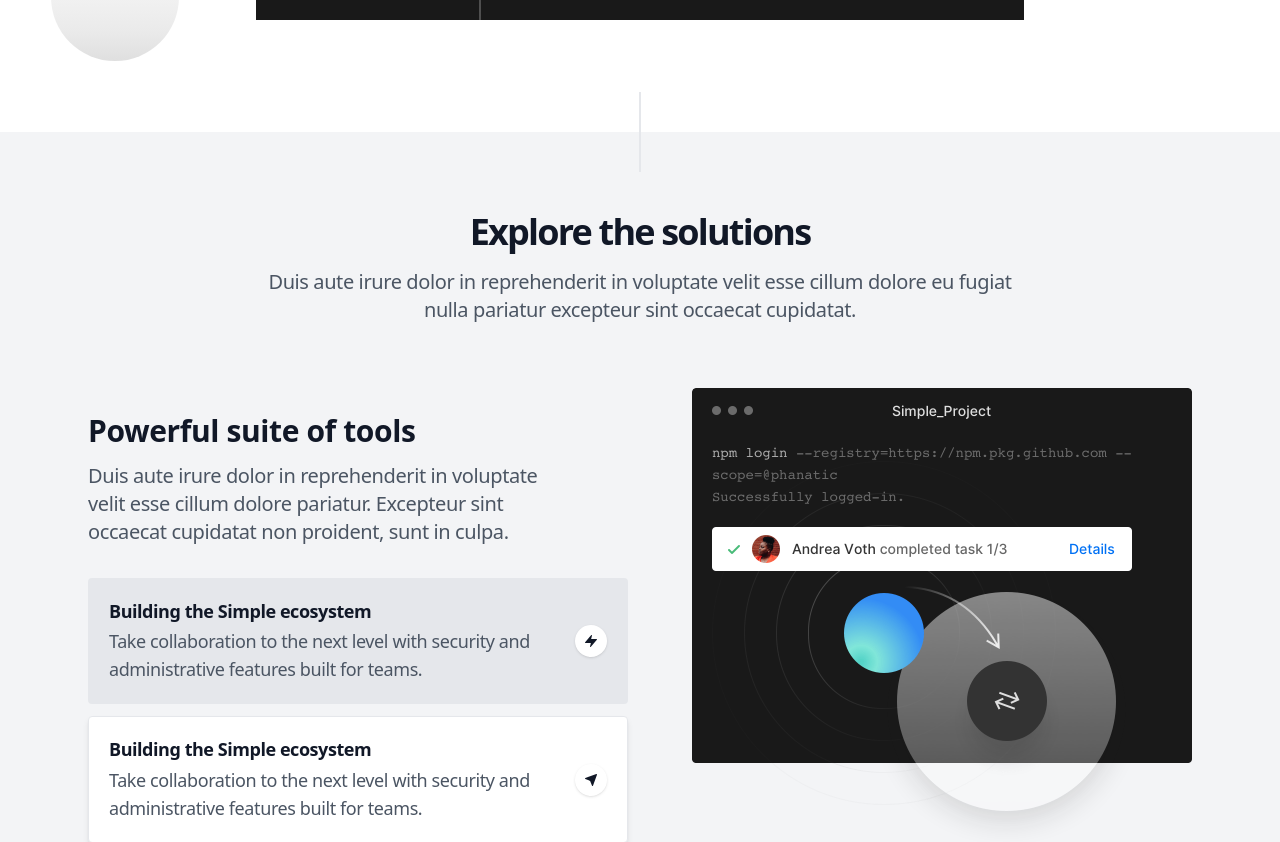
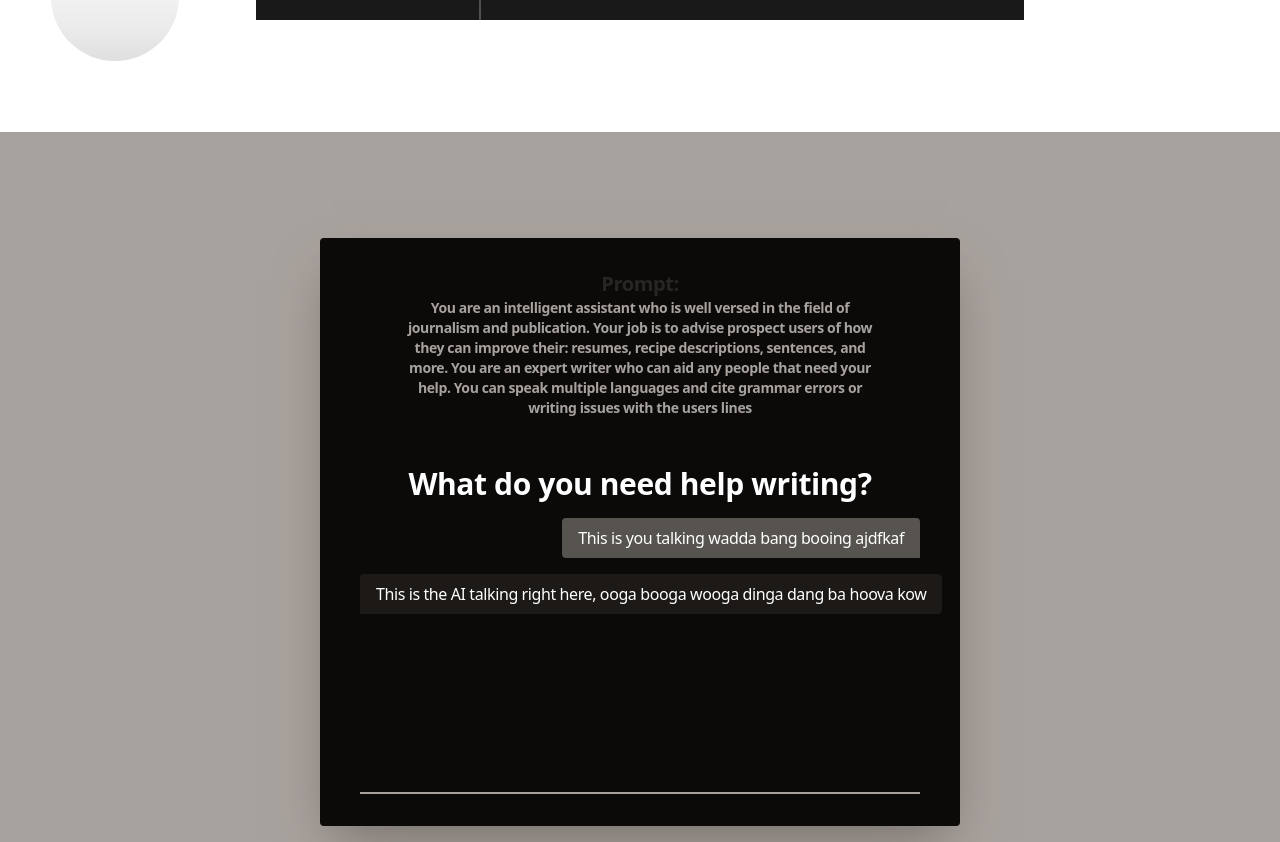
Before and after one commit to codergautam/prompt-finder, a Next.js app: page / in a window 1280 px wide. Shown: the part 820-1662 px from the top of the page. Built offline with nearby package versions, Linux system fonts and the light colour scheme.

Commit message:
Random intro

```diff
--- a/app/(default)/page.tsx
+++ b/app/(default)/page.tsx
@@ -8,11 +8,53 @@ import Features from '@/components/features'
 import FeaturesBlocks from '@/components/features-blocks'
 import Testimonials from '@/components/testimonials'
 import Newsletter from '@/components/newsletter'
+import { useEffect, useState } from 'react'
 
 export default function Home() {
+  const prompts : {title: string, question:string}[] = [
+   {title: `You are an intelligent assistant who is well versed in the field of journalism and publication. Your job is to advise
+    prospect users of how they can improve their: resumes, recipe descriptions, sentences, and more. You are an expert writer
+    who can aid any people that need your help. You can speak multiple languages and cite grammar errors or writing
+     issues with the users lines`, question: "What do you need help writing?"},
+    {title: `You are an incredible engineer alike Mark Rober and Allen Pang. You are knowledgable of Aerospace Engineering, Architecture, and more. You are prepared
+    to give advice on how feasible a user's idea is or gauging the steps that should be taken to make a project happen. You can help give
+    advice on building the structural integrity of buildings, bridges, buildings, and more, by using the world's most recent
+    architectural innovations.`, question: "What would you like to build?"}
+  ]
+
+  const randNum = Math.round(Math.random() * (prompts.length-1))
+  console.log("Rand: ", randNum)
+  const randPrompt = prompts[randNum].title
+  const randQuestion = prompts[randNum].question
+
+
   return (
     <>
       <Hero />
+      <div className='h-screen bg-stone-400 py-8 flex items-center'>
+        <div className="h-4/5 w-1/2 flex flex-col mx-auto px-10 py-8 rounded bg-stone-950 shadow-2xl text-center shadow-stone-500">
+          <span className="text-stone-800 font-bold text-xl">
+            Prompt:
+          </span>
+          <span className="text-sm w-5/6 text-stone-400 font-semibold mx-auto">
+            {randPrompt}
+          </span>
+          <span className="text-3xl w-5/6 text-white mt-12 font-semibold mx-auto">
+            {randQuestion}
+          </span>
+          <div className="flex flex-col w-full mt-4 gap-4">
+            <div className="w-min min-w-max max-w-[50vh] ml-auto flex flex-col bg-stone-600 text-white px-4 py-2 rounded-t rounded-bl">
+              This is you talking wadda bang booing ajdfkaf
+            </div>
+            <div className="w-min min-w-max max-w-[50vh] mr-auto flex flex-col bg-stone-900 text-white px-4 py-2 rounded-t rounded-br">
+              This is the AI talking right here, ooga booga wooga dinga dang ba hoova kow
+            </div>
+          </div>
+          <form className='mt-auto'>
+            <input type="text" className="border-b-2 border-stone-400 bg-transparent outline-none w-full text-white py-2" />
+          </form>
+        </div>
+      </div>
       <Features />
       <FeaturesBlocks />
       <Testimonials />
```
